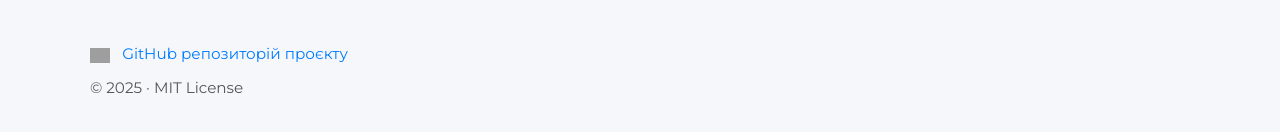
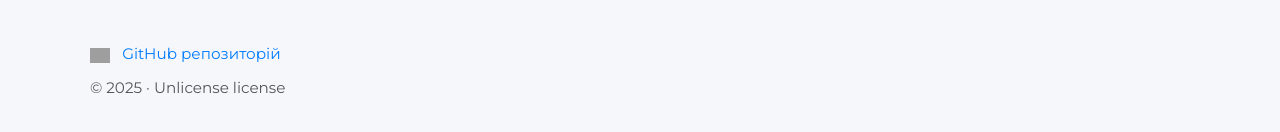
Before and after one commit to suprun/translit-ua-to-en, a plain HTML site: page docs/index.html in a window 1280 px wide. Shown: the part 484-616 px from the top of the page. Drawn offline with Linux system fonts and the light colour scheme; grey boxes are pictures that could not be loaded.

Commit message:
Update index.html

```diff
--- a/docs/index.html
+++ b/docs/index.html
@@ -109,9 +109,9 @@
   <footer>
     <p>
       <img src="https://img.icons8.com/material-outlined/24/github.png" alt="GitHub" class="icon-github">
-      <a href="https://github.com/yourusername/translit-ua-en" target="_blank">GitHub репозиторій проєкту</a>
+      <a href="https://github.com/suprun/translit-ua-to-en" target="_blank">GitHub репозиторій</a>
     </p>
-    <p>© 2025 · MIT License</p>
+    <p>© 2025 · Unlicense license</p>
   </footer>
 
   <script src="translit.js"></script>
```
